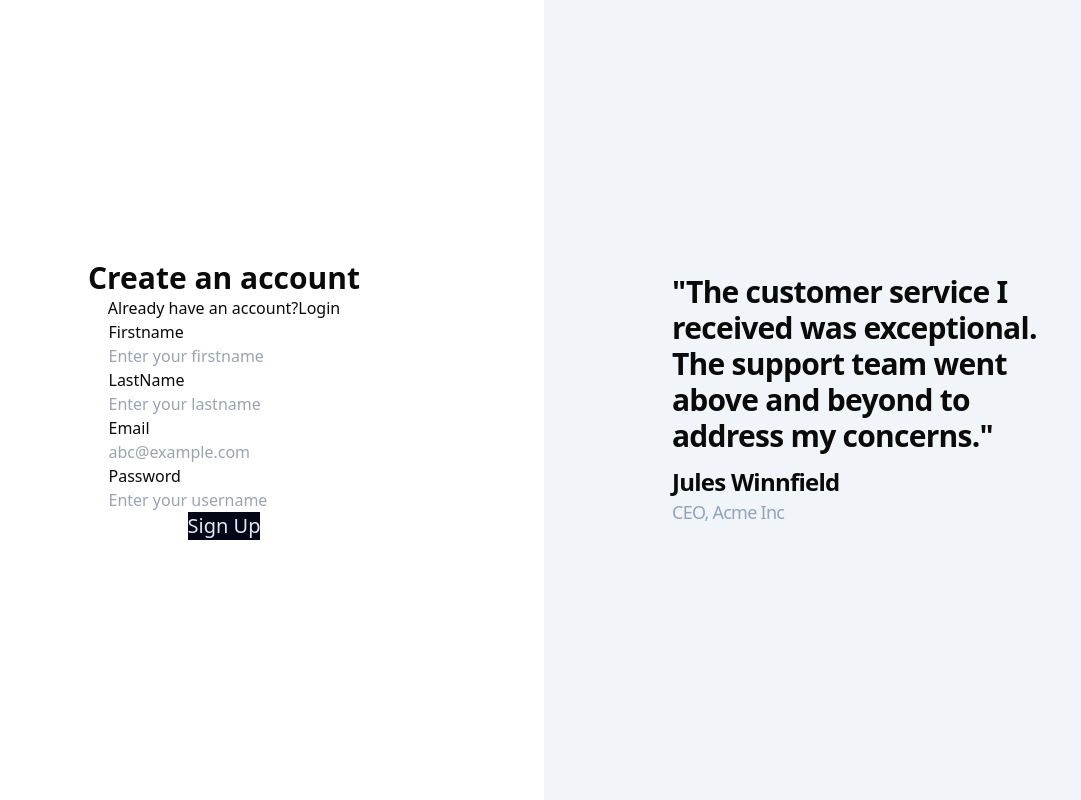
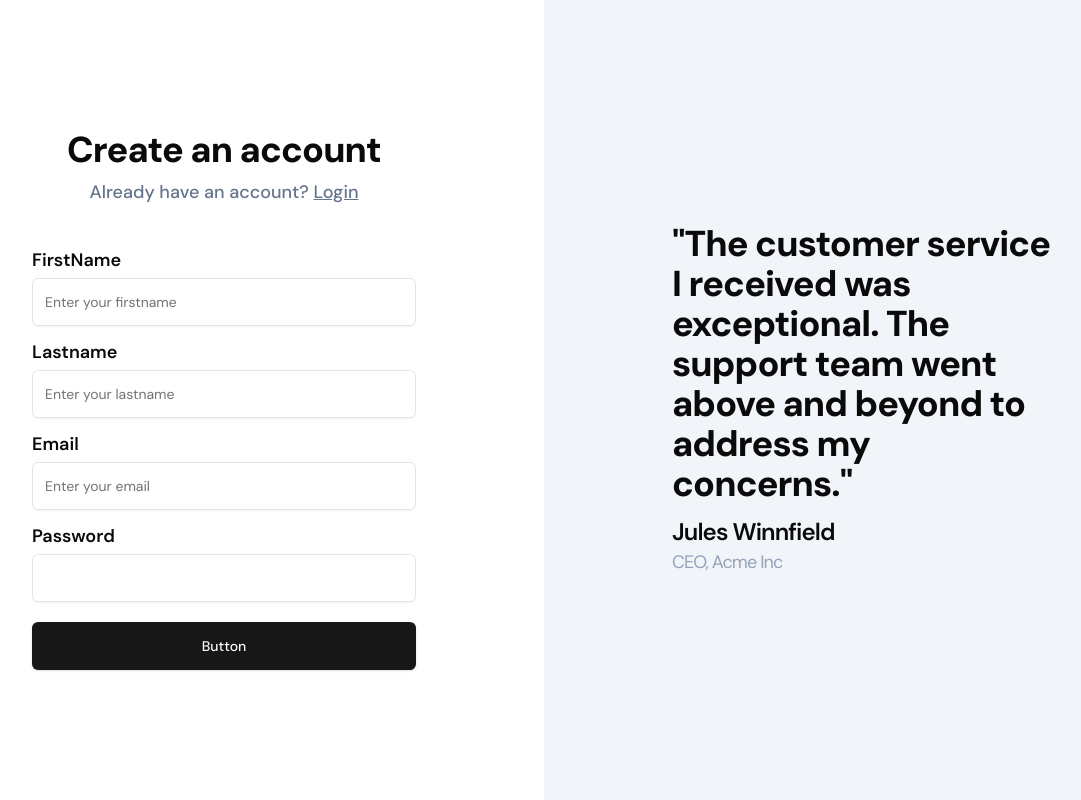
Before and after one commit to yashrajvrma/ChitPost-blog, a React (Vite) app in the folder frontend/: page /signup in a window 1280 px wide. Shown: the whole page, without its empty margins (96-1177 px from the left). Built offline with nearby package versions, Linux system fonts and the light colour scheme.

Commit message:
add signup page

```diff
--- a/frontend/package.json
+++ b/frontend/package.json
@@ -10,6 +10,8 @@
     "preview": "vite preview"
   },
   "dependencies": {
+    "@radix-ui/react-label": "^2.1.1",
+    "@radix-ui/react-slot": "^1.1.1",
     "@types/react-router-dom": "^5.3.3",
     "class-variance-authority": "^0.7.1",
     "clsx": "^2.1.1",
--- /dev/null
+++ b/frontend/src/components/ui/button.tsx
@@ -0,0 +1,57 @@
+import * as React from "react";
+import { Slot } from "@radix-ui/react-slot";
+import { cva, type VariantProps } from "class-variance-authority";
+
+import { cn } from "../../lib/utils";
+
+const buttonVariants = cva(
+  "inline-flex items-center justify-center gap-2 whitespace-nowrap rounded-md text-sm font-medium transition-colors focus-visible:outline-none focus-visible:ring-1 focus-visible:ring-ring disabled:pointer-events-none disabled:opacity-50 [&_svg]:pointer-events-none [&_svg]:size-4 [&_svg]:shrink-0",
+  {
+    variants: {
+      variant: {
+        default:
+          "bg-primary text-primary-foreground shadow hover:bg-primary/90",
+        destructive:
+          "bg-destructive text-destructive-foreground shadow-sm hover:bg-destructive/90",
+        outline:
+          "border border-input bg-background shadow-sm hover:bg-accent hover:text-accent-foreground",
+        secondary:
+          "bg-secondary text-secondary-foreground shadow-sm hover:bg-secondary/80",
+        ghost: "hover:bg-accent hover:text-accent-foreground",
+        link: "text-primary underline-offset-4 hover:underline",
+      },
+      size: {
+        default: "h-12 px-40 py-2",
+        sm: "h-8 rounded-md px-3 text-xs",
+        lg: "h-10 rounded-md px-8",
+        icon: "h-9 w-9",
+      },
+    },
+    defaultVariants: {
+      variant: "default",
+      size: "default",
+    },
+  }
+);
+
+export interface ButtonProps
+  extends React.ButtonHTMLAttributes<HTMLButtonElement>,
+    VariantProps<typeof buttonVariants> {
+  asChild?: boolean;
+}
+
+const Button = React.forwardRef<HTMLButtonElement, ButtonProps>(
+  ({ className, variant, size, asChild = false, ...props }, ref) => {
+    const Comp = asChild ? Slot : "button";
+    return (
+      <Comp
+        className={cn(buttonVariants({ variant, size, className }))}
+        ref={ref}
+        {...props}
+      />
+    );
+  }
+);
+Button.displayName = "Button";
+
+export { Button, buttonVariants };
--- /dev/null
+++ b/frontend/src/components/ui/input.tsx
@@ -0,0 +1,22 @@
+import * as React from "react";
+
+import { cn } from "../../lib/utils";
+
+const Input = React.forwardRef<HTMLInputElement, React.ComponentProps<"input">>(
+  ({ className, type, ...props }, ref) => {
+    return (
+      <input
+        type={type}
+        className={cn(
+          "flex h-12 w-full rounded-md border border-input bg-transparent px-3 py-1 text-base shadow-sm transition-colors file:border-0 file:bg-transparent file:text-sm file:font-medium file:text-foreground placeholder:text-muted-foreground focus-visible:outline-none focus-visible:ring-1 focus-visible:ring-ring disabled:cursor-not-allowed disabled:opacity-50 md:text-sm",
+          className
+        )}
+        ref={ref}
+        {...props}
+      />
+    );
+  }
+);
+Input.displayName = "Input";
+
+export { Input };
--- /dev/null
+++ b/frontend/src/components/ui/label.tsx
@@ -0,0 +1,24 @@
+import * as React from "react";
+import * as LabelPrimitive from "@radix-ui/react-label";
+import { cva, type VariantProps } from "class-variance-authority";
+
+import { cn } from "../../lib/utils";
+
+const labelVariants = cva(
+  "text-sm font-medium leading-none peer-disabled:cursor-not-allowed peer-disabled:opacity-70"
+);
+
+const Label = React.forwardRef<
+  React.ElementRef<typeof LabelPrimitive.Root>,
+  React.ComponentPropsWithoutRef<typeof LabelPrimitive.Root> &
+    VariantProps<typeof labelVariants>
+>(({ className, ...props }, ref) => (
+  <LabelPrimitive.Root
+    ref={ref}
+    className={cn(labelVariants(), className)}
+    {...props}
+  />
+));
+Label.displayName = LabelPrimitive.Root.displayName;
+
+export { Label };
--- a/frontend/src/index.css
+++ b/frontend/src/index.css
@@ -27,7 +27,7 @@
     --chart-3: 197 37% 24%;
     --chart-4: 43 74% 66%;
     --chart-5: 27 87% 67%;
-    --radius: 0.5rem
+    --radius: 0.5rem;
   }
   .dark {
     --background: 0 0% 3.9%;
@@ -53,7 +53,7 @@
     --chart-2: 160 60% 45%;
     --chart-3: 30 80% 55%;
     --chart-4: 280 65% 60%;
-    --chart-5: 340 75% 55%
+    --chart-5: 340 75% 55%;
   }
 }
 @layer base {
@@ -62,5 +62,6 @@
   }
   body {
     @apply bg-background text-foreground;
+    @apply font-sans; /* Ensures DM Sans is applied globally */
   }
 }
--- a/frontend/src/pages/Signup.tsx
+++ b/frontend/src/pages/Signup.tsx
@@ -1,51 +1,73 @@
+import { Input } from "../components/ui/input";
+import { Label } from "../components/ui/label";
+import { Button } from "../components/ui/button";
+import { useNavigate } from "react-router-dom";
+
 function Signup() {
+  const navigate = useNavigate();
+  const handleLogin = () => {
+    navigate("/signin");
+  };
   return (
     <>
-      <div className="body h-screen grid grid-cols-2">
-        <div className="signup-section flex flex-col justify-center items-center font-dm-sans">
-          <div className="text-3xl font-extrabold">Create an account</div>
-          <div>
-            Already have an account?<span>Login</span>
+      <div className="body h-screen flex-col grid md:grid md:grid-cols-2">
+        <div className="signup-section flex flex-col justify-center items-center font-sans mt-20 mb-20 px-10">
+          <div className="text-4xl font-extrabold font-sans tracking-tight">
+            Create an account
           </div>
-          <div className="user-input">
-            <div>Firstname</div>
-            <div>
-              <input type="text" placeholder="Enter your firstname" />
-            </div>
+          <div className="text-lg text-slate-500 font-medium mt-2 mb-10">
+            Already have an account?{" "}
+            <span className="underline cursor-pointer " onClick={handleLogin}>
+              Login
+            </span>
           </div>
-          <div className="user-input">
-            <div>LastName</div>
-            <div>
-              <input type="text" placeholder="Enter your lastname" />
-            </div>
+          <div className="grid w-full max-w-sm items-center gap-1 mb-3">
+            <Label className="text-lg font-semibold" htmlFor="firstName">
+              FirstName
+            </Label>
+            <Input
+              type="firstName"
+              id="firstName"
+              placeholder="Enter your firstname"
+            />
           </div>
-          <div className="user-input">
-            <div>Email</div>
-            <div>
-              <input type="text" placeholder="abc@example.com" />
-            </div>
+          <div className="grid w-full max-w-sm items-center gap-1 mb-3">
+            <Label className="text-lg font-semibold" htmlFor="lastname">
+              Lastname
+            </Label>
+            <Input
+              type="lastname"
+              id="lastname"
+              placeholder="Enter your lastname"
+            />
           </div>
-          <div className="user-input">
-            <div>Password</div>
-            <div>
-              <input type="password" placeholder="Enter your username" />
-            </div>
+          <div className="grid w-full max-w-sm items-center gap-1 mb-3">
+            <Label className="text-lg font-semibold" htmlFor="email">
+              Email
+            </Label>
+            <Input type="email" id="email" placeholder="Enter your email" />
           </div>
-          <div>
-            <button className="bg-slate-950 text-slate-200 text-xl">
-              Sign Up
-            </button>
+          <div className="grid w-full max-w-sm items-center gap-1 mb-3">
+            <Label className="text-lg font-semibold" htmlFor="password">
+              Password
+            </Label>
+            <Input type="password" id="password" />
+          </div>
+          <div className="grid w-full max-w-sm items-center gap-1 mt-2">
+            <Button>Button</Button>
           </div>
         </div>
-        <div className="quote-section bg-slate-100 flex flex-col justify-center text-3xl font-dm-sans font-extrabold tracking-tight px-32">
-          <div className="flex justify-center items-center ">
-            "The customer service I received was exceptional. The support team
-            went above and beyond to address my concerns."
-          </div>
-          <div className="flex flex-col">
-            <div className="mt-3 text-2xl font-semibold">Jules Winnfield</div>
-            <div className="text-lg text-slate-400 font-normal">
-              CEO, Acme Inc
+        <div className="quote-section bg-slate-100 flex flex-col justify-center text-3xl md:text-4xl font-sans font-extrabold tracking-tight md:px-32 px-16 ">
+          <div className="mb-20 mt-20">
+            <div className="flex justify-center items-center">
+              "The customer service I received was exceptional. The support team
+              went above and beyond to address my concerns."
+            </div>
+            <div className="flex flex-col">
+              <div className="mt-3 text-2xl font-semibold">Jules Winnfield</div>
+              <div className="text-lg text-slate-400 font-normal">
+                CEO, Acme Inc
+              </div>
             </div>
           </div>
         </div>
--- a/frontend/tailwind.config.js
+++ b/frontend/tailwind.config.js
@@ -5,59 +5,63 @@
   theme: {
     extend: {
       fontFamily: {
-  			'dm-sans': [
-  				'DM Sans"',
-  				'sans-serif'
-  			]
+        sans: ['"DM Sans"', "sans-serif"], // Override default sans to DM Sans
       },
       borderRadius: {
-  			lg: 'var(--radius)',
-  			md: 'calc(var(--radius) - 2px)',
-  			sm: 'calc(var(--radius) - 4px)'
+        lg: "var(--radius)",
+        md: "calc(var(--radius) - 2px)",
+        sm: "calc(var(--radius) - 4px)",
+      },
+      screens: {
+        xs: "480px", // Example custom small screen
+        sm: "640px",
+        md: "768px",
+        lg: "1024px",
+        xl: "1280px",
       },
       colors: {
-  			background: 'hsl(var(--background))',
-  			foreground: 'hsl(var(--foreground))',
+        background: "hsl(var(--background))",
+        foreground: "hsl(var(--foreground))",
         card: {
-  				DEFAULT: 'hsl(var(--card))',
-  				foreground: 'hsl(var(--card-foreground))'
+          DEFAULT: "hsl(var(--card))",
+          foreground: "hsl(var(--card-foreground))",
         },
         popover: {
-  				DEFAULT: 'hsl(var(--popover))',
-  				foreground: 'hsl(var(--popover-foreground))'
+          DEFAULT: "hsl(var(--popover))",
+          foreground: "hsl(var(--popover-foreground))",
         },
         primary: {
-  				DEFAULT: 'hsl(var(--primary))',
-  				foreground: 'hsl(var(--primary-foreground))'
+          DEFAULT: "hsl(var(--primary))",
+          foreground: "hsl(var(--primary-foreground))",
         },
         secondary: {
-  				DEFAULT: 'hsl(var(--secondary))',
-  				foreground: 'hsl(var(--secondary-foreground))'
+          DEFAULT: "hsl(var(--secondary))",
+          foreground: "hsl(var(--secondary-foreground))",
         },
         muted: {
-  				DEFAULT: 'hsl(var(--muted))',
-  				foreground: 'hsl(var(--muted-foreground))'
+          DEFAULT: "hsl(var(--muted))",
+          foreground: "hsl(var(--muted-foreground))",
         },
         accent: {
-  				DEFAULT: 'hsl(var(--accent))',
-  				foreground: 'hsl(var(--accent-foreground))'
+          DEFAULT: "hsl(var(--accent))",
+          foreground: "hsl(var(--accent-foreground))",
         },
         destructive: {
-  				DEFAULT: 'hsl(var(--destructive))',
-  				foreground: 'hsl(var(--destructive-foreground))'
+          DEFAULT: "hsl(var(--destructive))",
+          foreground: "hsl(var(--destructive-foreground))",
         },
-  			border: 'hsl(var(--border))',
-  			input: 'hsl(var(--input))',
-  			ring: 'hsl(var(--ring))',
+        border: "hsl(var(--border))",
+        input: "hsl(var(--input))",
+        ring: "hsl(var(--ring))",
         chart: {
-  				'1': 'hsl(var(--chart-1))',
-  				'2': 'hsl(var(--chart-2))',
-  				'3': 'hsl(var(--chart-3))',
-  				'4': 'hsl(var(--chart-4))',
-  				'5': 'hsl(var(--chart-5))'
-  			}
-  		}
-  	}
+          1: "hsl(var(--chart-1))",
+          2: "hsl(var(--chart-2))",
+          3: "hsl(var(--chart-3))",
+          4: "hsl(var(--chart-4))",
+          5: "hsl(var(--chart-5))",
+        },
+      },
+    },
   },
   plugins: [require("tailwindcss-animate")],
 };
```
Also changed, not shown: 1 other file (tests, documents, lock files or other folders). Lines whose indentation alone changed are shown as unchanged.
